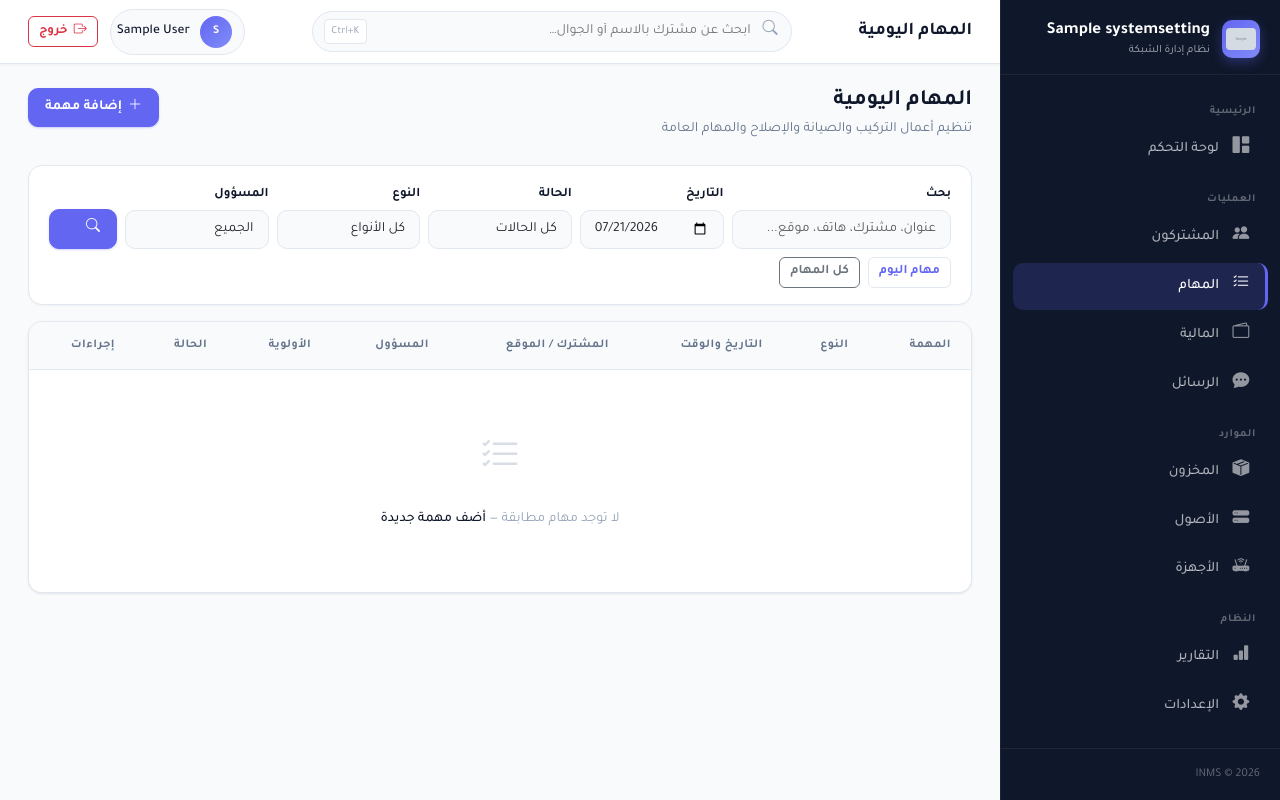
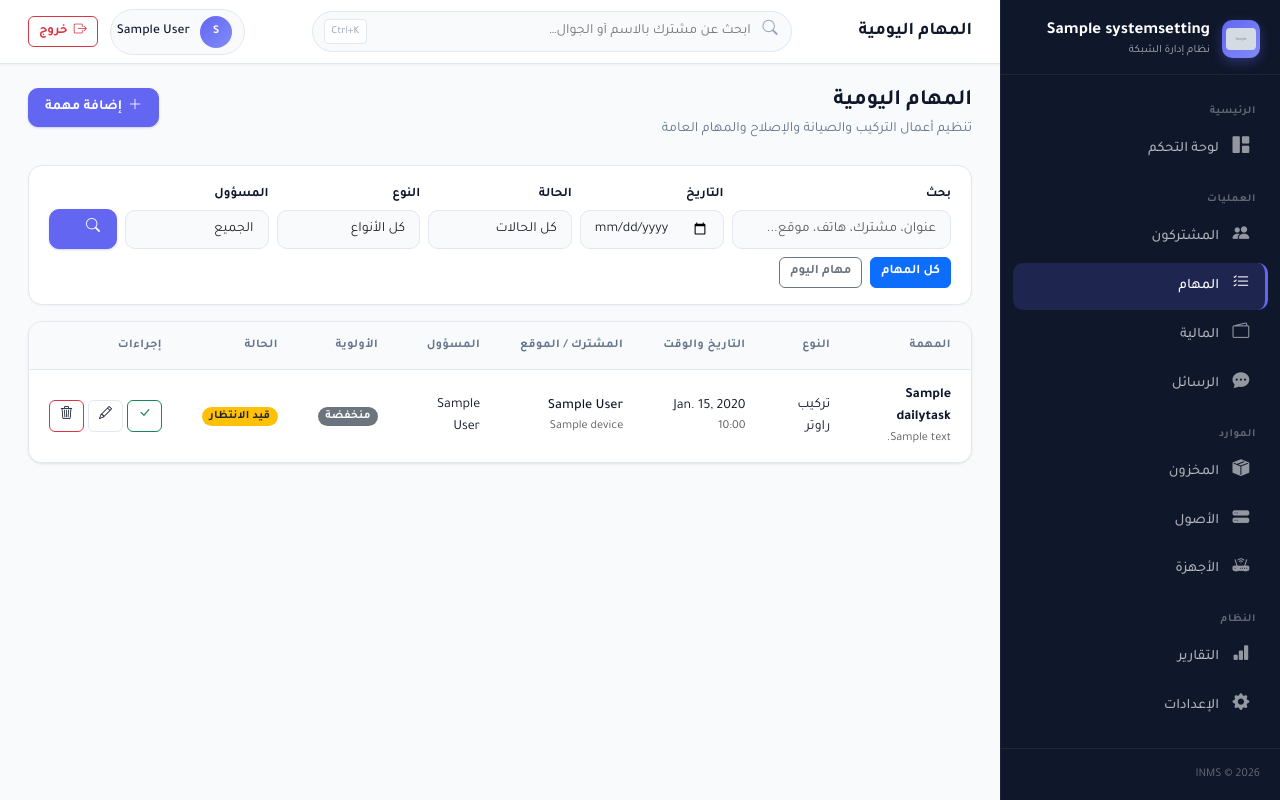
Before and after one commit to mhijela/life_manger, a Django app: page /daily-tasks/ in a window 1280 px wide. Run offline with Django 5.2, Linux system fonts and the light colour scheme; a user stored in the database is signed in; tables that the repository leaves empty hold one stand-in row (values such as "Sample post"); grey boxes marked "Sample" are stand-in pictures; parts of the project's set-up code (start-up, migrations or seed data) failed here and were passed over.

Commit message:
Default daily tasks list to all tasks instead of today only.
Co-authored-by: Cursor <cursoragent@cursor.com>

```diff
--- a/apps/daily_tasks/views.py
+++ b/apps/daily_tasks/views.py
@@ -16,14 +16,12 @@ def list_view(request):
     queryset = DailyTask.objects.select_related(
         'assigned_to', 'subscriber', 'device', 'created_by'
     )
-    selected_date = request.GET.get('date')
+    selected_date = request.GET.get('date', '')
     status = request.GET.get('status', '')
     task_type = request.GET.get('type', '')
     assigned_to = request.GET.get('assigned_to', '')
     search = request.GET.get('q', '').strip()
 
-    if selected_date is None:
-        selected_date = timezone.localdate().isoformat()
     if selected_date:
         queryset = queryset.filter(scheduled_date=selected_date)
     if status:
--- a/templates/daily_tasks/list.html
+++ b/templates/daily_tasks/list.html
@@ -61,11 +61,11 @@
             </button>
         </div>
         <div class="col-12 d-flex gap-2">
-            <a href="{% url 'daily_tasks:list' %}?date={{ today|date:'Y-m-d' }}" class="btn btn-sm btn-outline-primary">
+            <a href="{% url 'daily_tasks:list' %}" class="btn btn-sm btn-outline-primary{% if not selected_date %} active{% endif %}">
+                كل المهام
+            </a>
+            <a href="{% url 'daily_tasks:list' %}?date={{ today|date:'Y-m-d' }}" class="btn btn-sm btn-outline-secondary{% if selected_date == today|date:'Y-m-d' %} active{% endif %}">
                 مهام اليوم
-            </a>
-            <a href="{% url 'daily_tasks:list' %}?date=" class="btn btn-sm btn-outline-secondary">
-                كل المهام
             </a>
         </div>
     </form>
```
